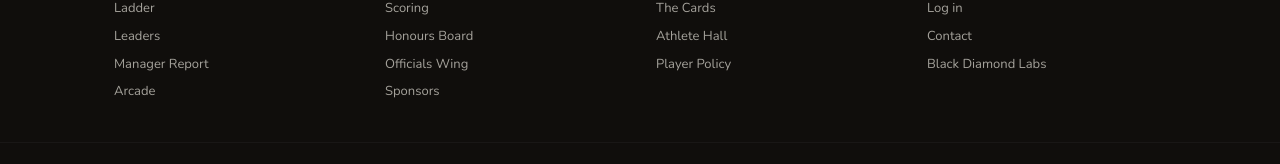
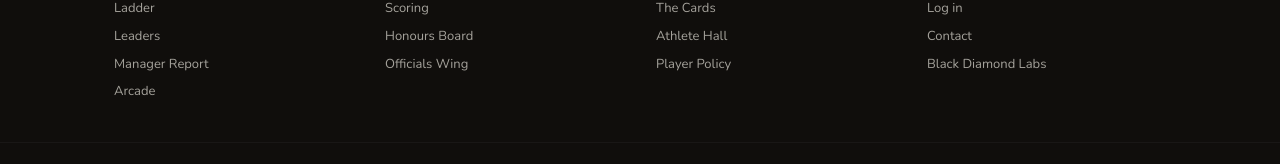
Before and after one commit to N8Nuks/grassrootsfantasy, a Next.js app: page / in a window 1280 px wide. Shown: the part 2714-2878 px from the top of the page. Built offline with nearby package versions, Linux system fonts and the light colour scheme; no server answers.

Commit message:
Hide partners link until announcement

```diff
--- a/components/Footer.tsx
+++ b/components/Footer.tsx
@@ -20,7 +20,6 @@ const COLUMNS: { title: string; accent: string; links: { label: string; href: st
       { label: 'Scoring', href: '/nfs/scoring' },
       { label: 'Honours Board', href: '/nfs/honours' },
       { label: 'Officials Wing', href: '/nfs/officials' },
-      { label: 'Sponsors', href: '/nfs/sponsors' },
     ],
   },
   {
```
